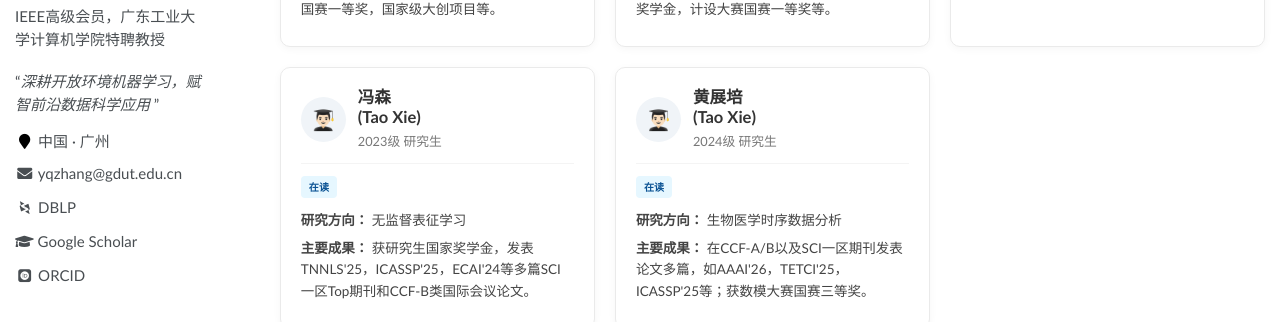
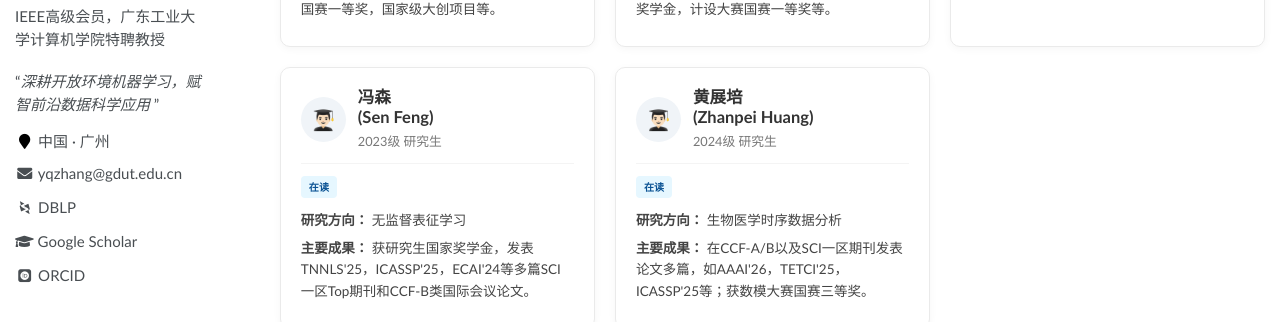
Before and after one commit to yqzhang-Zz/zh-OMG, a Jekyll site: the page built from _pages/about.md, in a window 1280 px wide and 900 px high, scrolled down 2316 px. Shown: the part 153-475 px from the top of the window. Built offline with Jekyll 4.4.1, drawn with Linux system fonts in a browser that asks for light colours; some web fonts are replaced.

Commit message:
Update about.md

```diff
--- a/_pages/about.md
+++ b/_pages/about.md
@@ -233,7 +233,7 @@ OMG具体研究方向可参考本人主页所列论文和科研课题。组内**
     <div class="student-header">
       <div class="student-avatar">👨🏻‍🎓</div>
       <div class="student-info">
-        <h4>冯森<br>(Tao Xie)</h4>
+        <h4>冯森<br>(Sen Feng)</h4>
         <p>2023级 研究生</p>
       </div>
     </div>
@@ -248,7 +248,7 @@ OMG具体研究方向可参考本人主页所列论文和科研课题。组内**
     <div class="student-header">
       <div class="student-avatar">👨🏻‍🎓</div>
       <div class="student-info">
-        <h4>黄展培<br>(Tao Xie)</h4>
+        <h4>黄展培<br>(Zhanpei Huang)</h4>
         <p>2024级 研究生</p>
       </div>
     </div>
```
